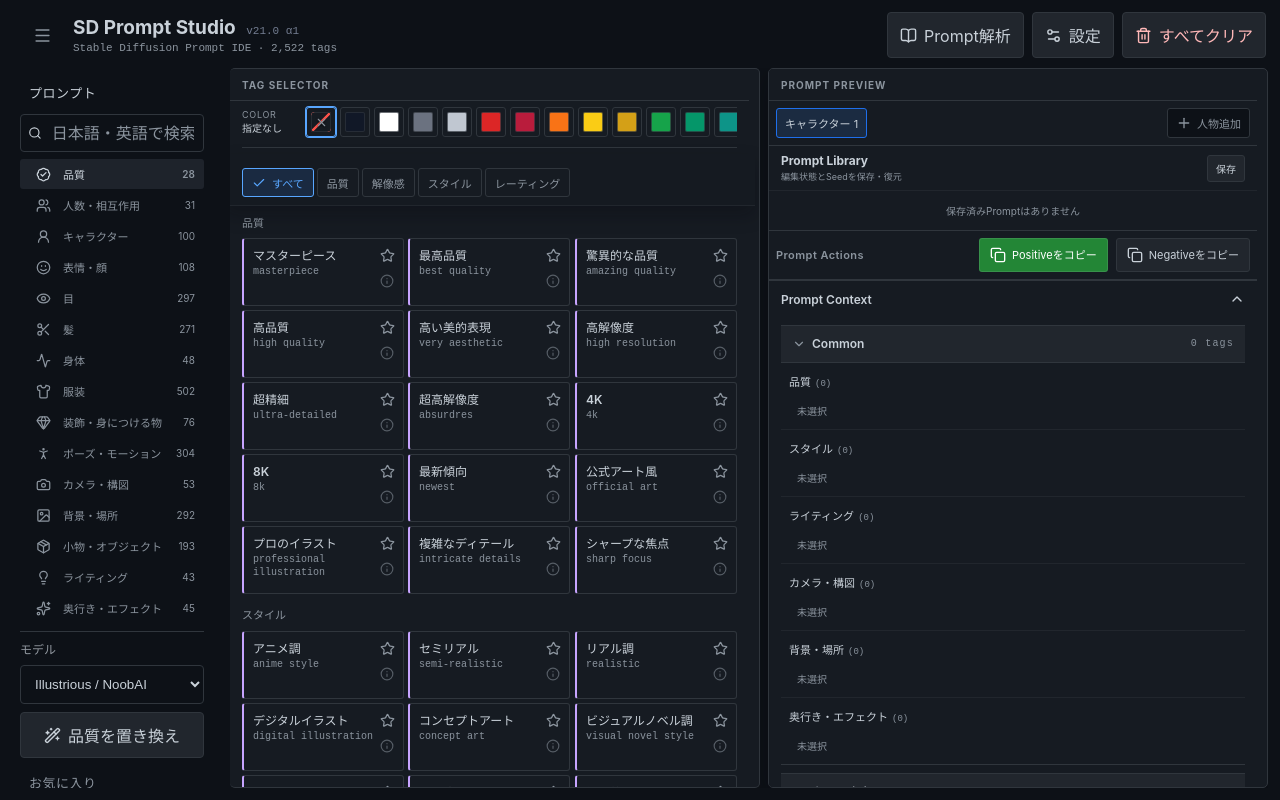
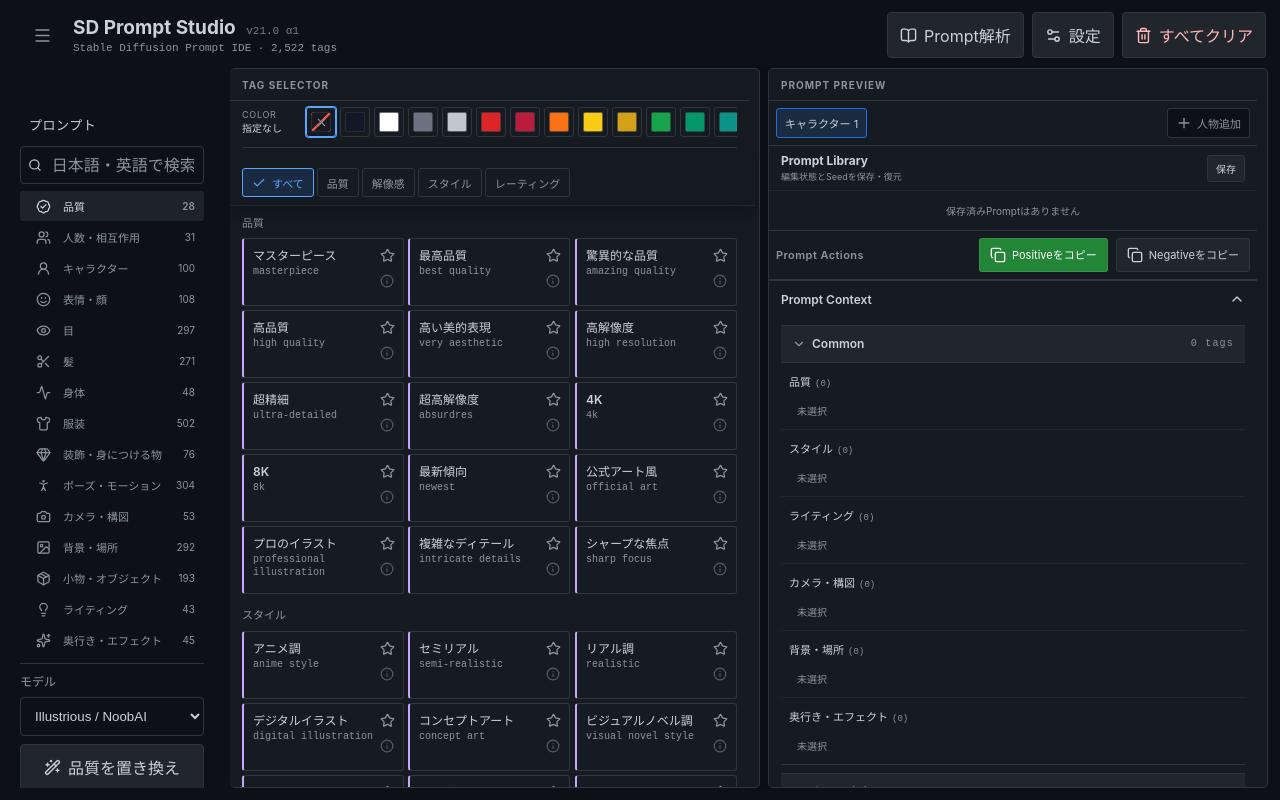
Before and after one commit to whatrune/sd-prompt-studio, a React (Vite) app: page / in a window 1280 px wide. Built offline with nearby package versions, Linux system fonts and the light colour scheme; the HTML template or start-up script is replaced by a standard one.

Commit message:
Align navigation panel content baseline

```diff
--- a/scripts/test-reclassification.mjs
+++ b/scripts/test-reclassification.mjs
@@ -608,6 +608,7 @@ try {
   assert.equal(usePromptStore.getState().savedPrompts.length, 1, 'deleting a saved Prompt must remove only that snapshot')
 
   const appSource = fs.readFileSync(new URL('../src/App.tsx', import.meta.url), 'utf8')
+  const stylesSource = fs.readFileSync(new URL('../src/styles.css', import.meta.url), 'utf8')
   assert(appSource.includes("useState(true)"), 'Prompt panels must have collapsed initial state')
   assert(appSource.includes('Prompt Actions'), 'copy actions must be rendered above Prompt output')
   assert(appSource.includes('Expansion Preview'), 'expanded entities must be inspectable without changing the Prompt')
@@ -615,6 +616,8 @@ try {
   assert(appSource.includes('className="app-brand"'), 'Navigation toggle must live in the App Header brand area')
   assert(appSource.includes('<Menu size={19}/>'), 'Navigation toggle must use one hamburger icon in both states')
   assert.equal(appSource.includes('navigation-panel-role'), false, 'Navigation must not reserve a dedicated heading row')
+  assert(stylesSource.includes('--panel-header-row: 32px'), 'Workspace panels must share one header-row height')
+  assert(stylesSource.includes('grid-template-rows: var(--panel-header-row) minmax(0, 1fr)'), 'Navigation content must use the shared panel header slot')
   assert.equal(appSource.includes('className="navigation-header"'), false, 'Navigation must not retain a duplicate internal Collapse header')
   assert(appSource.includes('className="navigation-icon-slot"'), 'Navigation children must use a shared icon slot')
   assert(appSource.includes('className={`navigation-item'), 'Prompt categories must use the shared Navigation item structure')
--- a/src/styles.css
+++ b/src/styles.css
@@ -1177,3 +1177,24 @@ body,
   border-left: 0;
   box-shadow: none;
 }
+
+/* v30: shared panel header slot and content baseline */
+.workspace {
+  --panel-header-row: 32px;
+  --panel-content-inset-block-start: 8px;
+}
+
+.panel-role {
+  height: var(--panel-header-row);
+}
+
+.navigation-shell {
+  display: grid;
+  grid-template-rows: var(--panel-header-row) minmax(0, 1fr);
+}
+
+.navigation-groups,
+.navigation-shell.collapsed .navigation-groups {
+  grid-row: 2;
+  padding-block-start: var(--panel-content-inset-block-start);
+}
```
